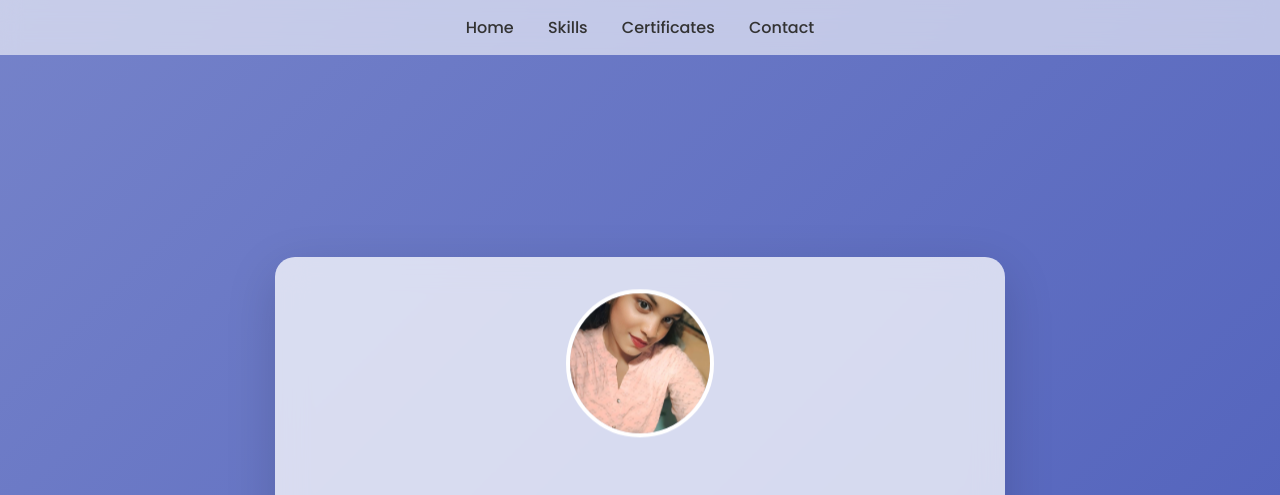
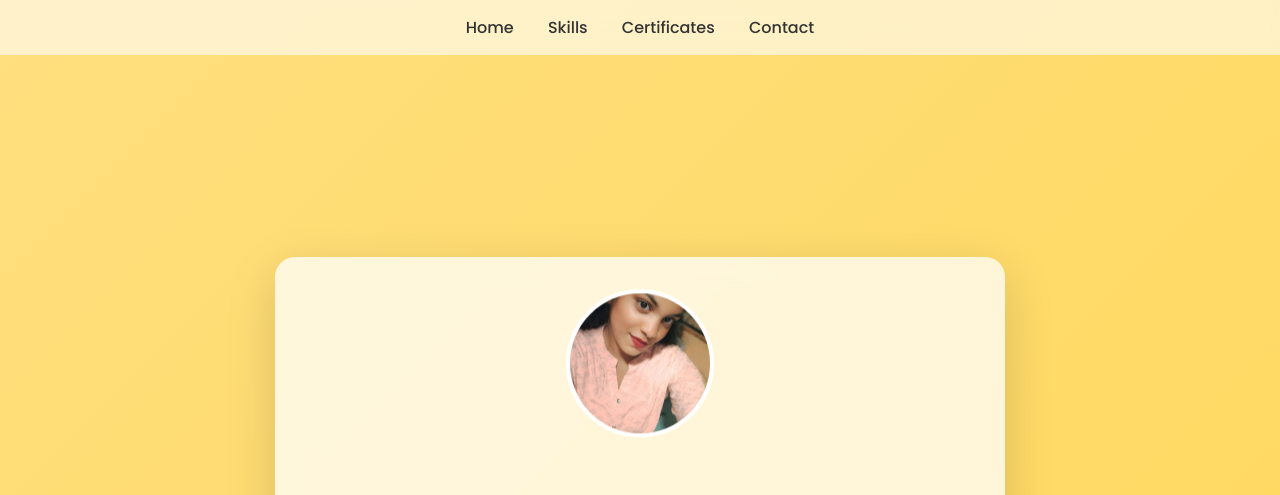
Before and after one commit to rangayadav939/my-portfolio1, a plain HTML site: page index.html in a window 1280 px wide. Shown: the top 495 px of the page. Drawn offline with Linux system fonts and the light colour scheme.

Commit message:
Update index.html

```diff
--- a/index.html
+++ b/index.html
@@ -13,7 +13,7 @@
     body {
       margin: 0;
       font-family: 'Poppins', sans-serif;
-      background: linear-gradient(135deg, #f48fb1,  #7986cb, #3f51b5);
+      background: linear-gradient(135deg, #fff9c4,  #ffe082, #ffd54f);
       background-size: 300% 300%;
       animation: glowBG 10s ease infinite;
       color: #333;
```
